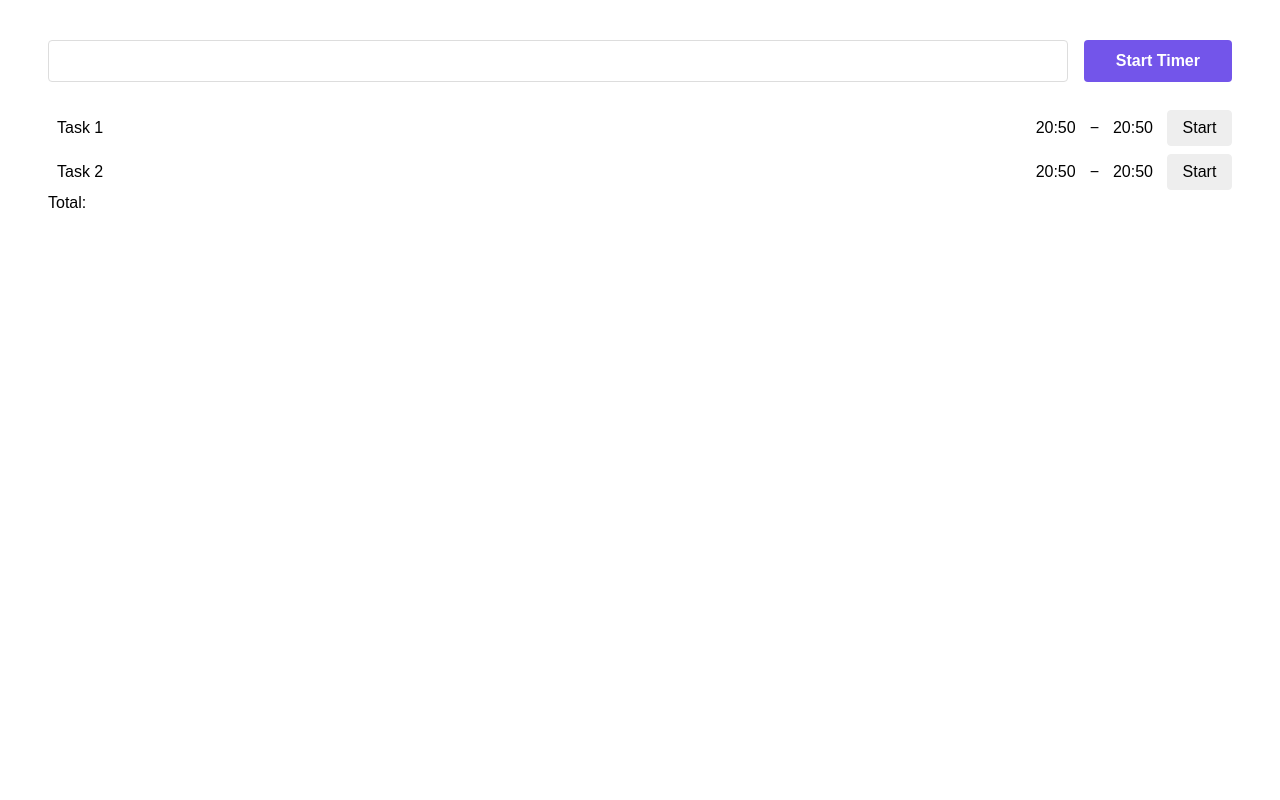
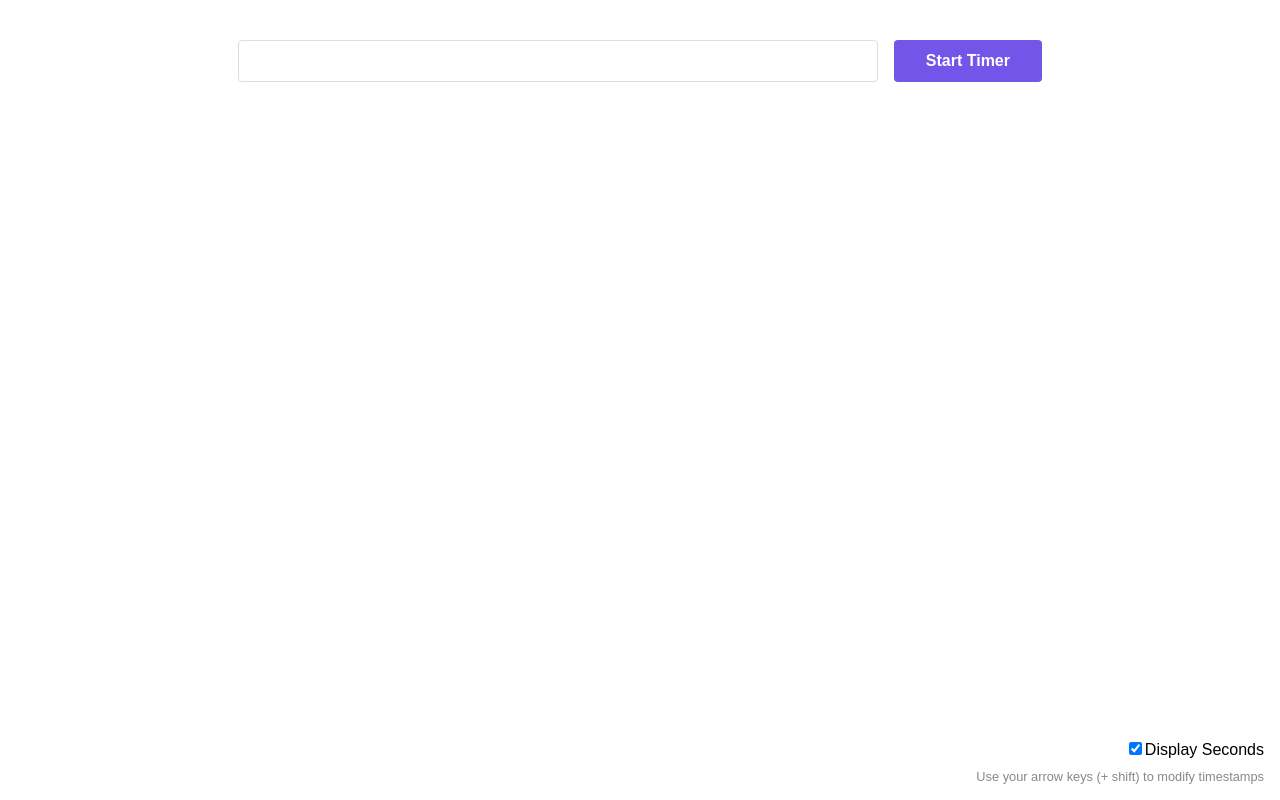
Before and after one commit to philippta/timmi, a React (Create React App) app: page / in a window 1280 px wide. Built offline with nearby package versions, Linux system fonts and the light colour scheme; the HTML template or start-up script is replaced by a standard one.

Commit message:
Store data in local browser storage

```diff
--- a/src/App.css
+++ b/src/App.css
@@ -15,6 +15,8 @@ body {
 
 .app {
   padding: 2.5em 3em;
+  max-width: 900px;
+  margin: auto;
 }
 
 .task-item {
@@ -22,6 +24,8 @@ body {
   flex-direction: row;
   align-items: center;
   padding: 0.25em 0;
+  position: relative;
+  margin-right: -1em;
 }
 
 .task-item-title {
@@ -36,6 +40,11 @@ body {
 
 .task-item-title:focus {
   border-color: #ddd;
+}
+
+.task-item-input-container {
+  width: 15.5em;
+  text-align: right;
 }
 
 .task-item-input {
@@ -56,6 +65,7 @@ body {
 
 .task-item-duration {
   font-size: 0.8em;
+  margin: 0 0.25em 0 0.5em;
   font-weight: bold;
 }
 
@@ -68,11 +78,34 @@ body {
   border-radius: 4px;
   outline: 0;
   cursor: pointer;
+  margin-left: 0.25em;
 }
 
 .task-item-toggle:hover,
 .task-item-toggle:focus {
   box-shadow: 0 2px 2px 0 rgba(0, 0, 0, 0.1);
+}
+
+.task-item-toggle.active {
+  background-color: #7355ea;
+  color: white;
+}
+
+.task-item-delete {
+  visibility: hidden;
+  background-color: transparent;
+  border: 0;
+  padding: 0.5em;
+  font-size: 1em;
+  border-radius: 4px;
+  outline: 0;
+  cursor: pointer;
+  margin-left: 0.25em;
+  width: 1em;
+}
+
+.task-item:hover .task-item-delete {
+  visibility: visible;
 }
 
 .task-create {
@@ -103,3 +136,39 @@ body {
   font-weight: bold;
   color: white;
 }
+
+.task-summary {
+  display: flex;
+  flex-direction: row;
+  align-items: center;
+}
+
+.task-summary-description {
+  flex: 1;
+  padding: 0.5em;
+}
+
+.task-summary-value {
+  font-size: 0.8em;
+  font-weight: bold;
+  text-align: right;
+  font-size: 0.8em;
+  padding: 0.25em;
+}
+
+.task-summary-spacer {
+  width: 14.5em;
+}
+
+.options {
+  position: fixed;
+  bottom: 1em;
+  right: 1em;
+  text-align: right;
+}
+
+.info {
+  margin-top: 0.8em;
+  color: #888;
+  font-size: 0.8em;
+}
--- a/src/App.js
+++ b/src/App.js
@@ -4,12 +4,13 @@ import dayjs from 'dayjs';
 
 window.dayjs = dayjs;
 
-const startTime = dayjs().set('second', 0);
-const endTime = dayjs();
+function toHumanTime(duration, showSeconds) {
+  const hour = 60 * 60;
+  const minute = 60;
 
-function toHumanTime(diff) {
-  const hours = Math.floor(diff / 60);
-  const minutes = diff % 60;
+  const hours = Math.floor(duration / hour);
+  const minutes = Math.floor((duration - hours * hour) / minute);
+  const seconds = duration % 60;
 
   let str = '';
   if (hours > 0) {
@@ -17,6 +18,9 @@ function toHumanTime(diff) {
   }
   if (minutes > 0) {
     str += `${minutes}m`;
+  }
+  if (showSeconds && seconds > 0) {
+    str += `${seconds}s`;
   }
   return str;
 }
@@ -30,6 +34,8 @@ function Task({
   onEndChange,
   active,
   onActiveChange,
+  onDelete,
+  showSeconds,
 }) {
   const getAction = e => {
     const key = e.which || e.keyCode || 0;
@@ -54,7 +60,7 @@ function Task({
     onEndChange(newEnd);
   };
 
-  const timeDiff = toHumanTime(end.diff(start, 'minute'));
+  const timeDiff = toHumanTime(end.diff(start, 'second'), showSeconds);
 
   return (
     <div className="task-item">
@@ -64,8 +70,8 @@ function Task({
         value={title}
         onChange={e => onTitleChange(e.target.value)}
       />
+      {timeDiff && <span className="task-item-duration">{timeDiff}</span>}
       <div className="task-item-input-container">
-        {timeDiff && <span className="task-item-duration">{timeDiff}</span>}
         <input
           className="task-item-input"
           value={start.format('HH:mm')}
@@ -79,16 +85,17 @@ function Task({
           onKeyDown={handleEndChange}
           readOnly
         />
-      </div>
         <button
-        className="task-item-toggle"
+          className={`task-item-toggle ${active && 'active'}`}
           type="button"
           onClick={() => onActiveChange(!active)}
         >
           {active ? 'Stop' : 'Start'}
         </button>
-      <br />
-      <br />
+        <button className="task-item-delete" type="button" onClick={onDelete}>
+          ×
+        </button>
+      </div>
     </div>
   );
 }
@@ -102,27 +109,68 @@ Task.propTypes = {
   onEndChange: PropTypes.func.isRequired,
   active: PropTypes.bool.isRequired,
   onActiveChange: PropTypes.func.isRequired,
+  onDelete: PropTypes.func.isRequired,
+  showSeconds: PropTypes.bool,
 };
 
+Task.defaultProps = {
+  showSeconds: true,
+};
+
+function TaskCreate({ onSubmit }) {
+  const [title, setTitle] = useState('');
+  const submit = () => {
+    if (title === '') return;
+    onSubmit(title);
+    setTitle('');
+  };
+  const handleKeyDown = e => e.which === 13 && submit();
+
+  return (
+    <div className="task-create">
+      <input
+        type="text"
+        className="task-create-input"
+        value={title}
+        onChange={e => setTitle(e.target.value)}
+        onKeyDown={handleKeyDown}
+      />
+      <button type="button" className="task-create-submit" onClick={submit}>
+        Start Timer
+      </button>
+    </div>
+  );
+}
+
+TaskCreate.propTypes = {
+  onSubmit: PropTypes.func.isRequired,
+};
+
+function getStoredTasks() {
+  const tasks = JSON.parse(window.localStorage.getItem('tasks'));
+  return tasks === null
+    ? []
+    : tasks.map(task => ({
+        ...task,
+        start: dayjs(task.start),
+        end: dayjs(task.end),
+      }));
+}
+
+function getStoredNextId() {
+  const nextId = JSON.parse(window.localStorage.getItem('nextId'));
+  return nextId === null ? 1 : nextId;
+}
+
+function getStoredShowSeconds() {
+  const showSeconds = JSON.parse(window.localStorage.getItem('showSeconds'));
+  return showSeconds === null ? true : showSeconds;
+}
+
 function App() {
-  const [title, setTitle] = useState('');
-  const [nextId, setNextId] = useState(3);
-  const [tasks, setTasks] = useState([
-    {
-      id: 1,
-      title: 'Task 1',
-      start: startTime,
-      end: endTime,
-      active: false,
-    },
-    {
-      id: 2,
-      title: 'Task 2',
-      start: startTime,
-      end: endTime,
-      active: false,
-    },
-  ]);
+  const [showSeconds, setShowSeconds] = useState(getStoredShowSeconds());
+  const [nextId, setNextId] = useState(getStoredNextId());
+  const [tasks, setTasks] = useState(getStoredTasks());
 
   useEffect(() => {
     const timer = setInterval(() => {
@@ -135,8 +183,16 @@ function App() {
     return () => clearInterval(timer);
   }, []);
 
+  useEffect(() => {
+    window.localStorage.setItem('nextId', JSON.stringify(nextId));
+    window.localStorage.setItem('tasks', JSON.stringify(tasks));
+    window.localStorage.setItem('showSeconds', JSON.stringify(showSeconds));
+  });
+
   const handleTitleChange = (task, newTitle) => {
-    setTasks(tasks.map(t => (task.id === t.id ? { ...task, newTitle } : t)));
+    setTasks(
+      tasks.map(t => (task.id === t.id ? { ...task, title: newTitle } : t))
+    );
   };
 
   const handleTimeChange = (task, which, time) => {
@@ -149,7 +205,11 @@ function App() {
     setTasks(tasks.map(t => (task.id === t.id ? { ...task, active } : t)));
   };
 
-  const handleTaskSubmit = () => {
+  const handleDelete = task => {
+    setTasks(tasks.filter(t => task.id !== t.id));
+  };
+
+  const handleTaskSubmit = title => {
     setTasks([
       ...tasks,
       {
@@ -161,26 +221,11 @@ function App() {
       },
     ]);
     setNextId(nextId + 1);
-    setTitle('');
   };
 
   return (
     <div className="app">
-      <div className="task-create">
-        <input
-          type="text"
-          className="task-create-input"
-          value={title}
-          onChange={e => setTitle(e.target.value)}
-        />
-        <button
-          type="button"
-          className="task-create-submit"
-          onClick={handleTaskSubmit}
-        >
-          Start Timer
-        </button>
-      </div>
+      <TaskCreate onSubmit={handleTaskSubmit} />
       <div className="task-list">
         {tasks.map(task => (
           <Task
@@ -193,17 +238,39 @@ function App() {
             onStartChange={time => handleTimeChange(task, 'start', time)}
             onEndChange={time => handleTimeChange(task, 'end', time)}
             onActiveChange={active => handleActiveChange(task, active)}
+            onDelete={() => handleDelete(task)}
+            showSeconds={showSeconds}
           />
         ))}
       </div>
+      {tasks.length > 0 && (
         <div className="task-summary">
-        Total:{' '}
+          <div className="task-summary-description">Total</div>
+          <div className="task-summary-value">
             {toHumanTime(
               tasks.reduce(
-            (sum, task) => sum + task.end.diff(task.start, 'minute'),
+                (sum, task) => sum + task.end.diff(task.start, 'second'),
                 0
-          )
+              ),
+              true
             )}
+          </div>
+          <div className="task-summary-spacer" />
+        </div>
+      )}
+      <div className="options">
+        <label htmlFor="showSeconds">
+          <input
+            type="checkbox"
+            id="showSeconds"
+            checked={showSeconds}
+            onChange={e => setShowSeconds(e.target.checked)}
+          />
+          Display Seconds
+        </label>
+        <div className="info">
+          <div>Use your arrow keys (+ shift) to modify timestamps</div>
+        </div>
       </div>
     </div>
   );
```
Lines whose indentation alone changed are shown as unchanged.
